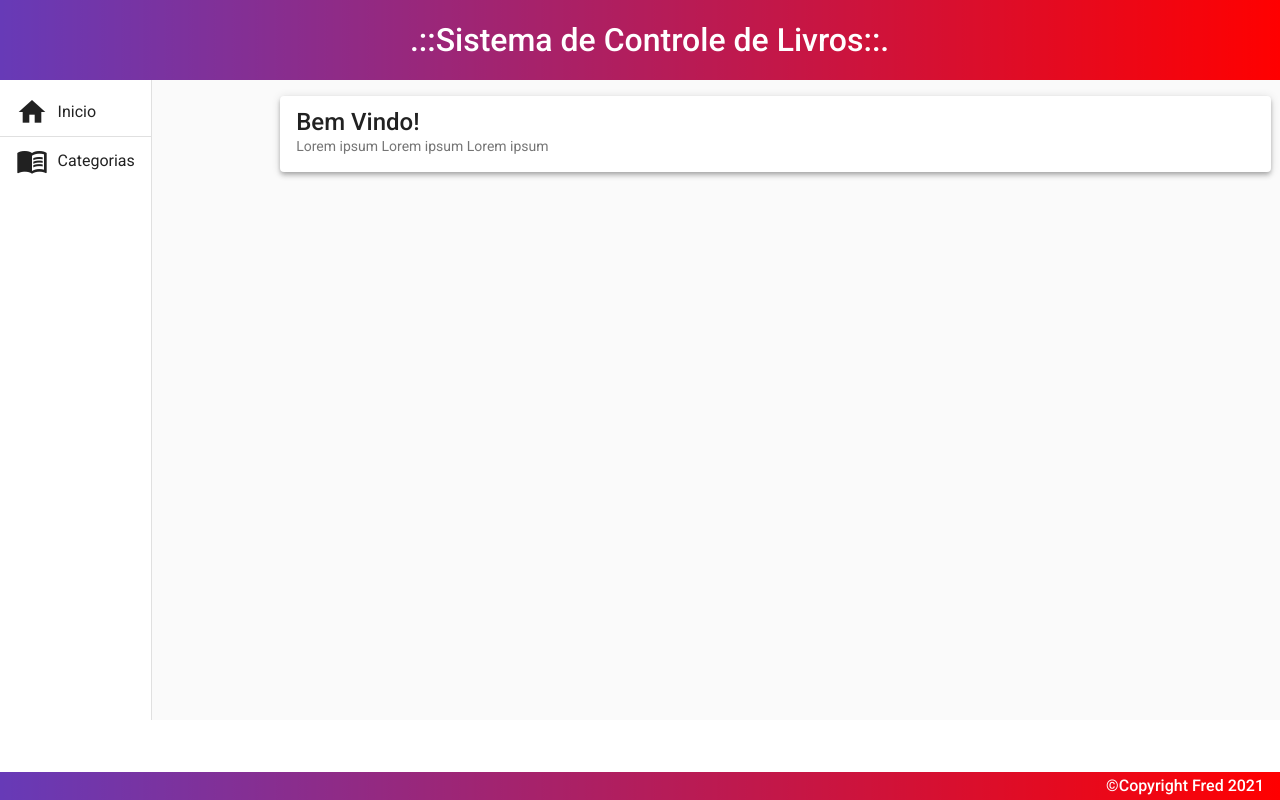
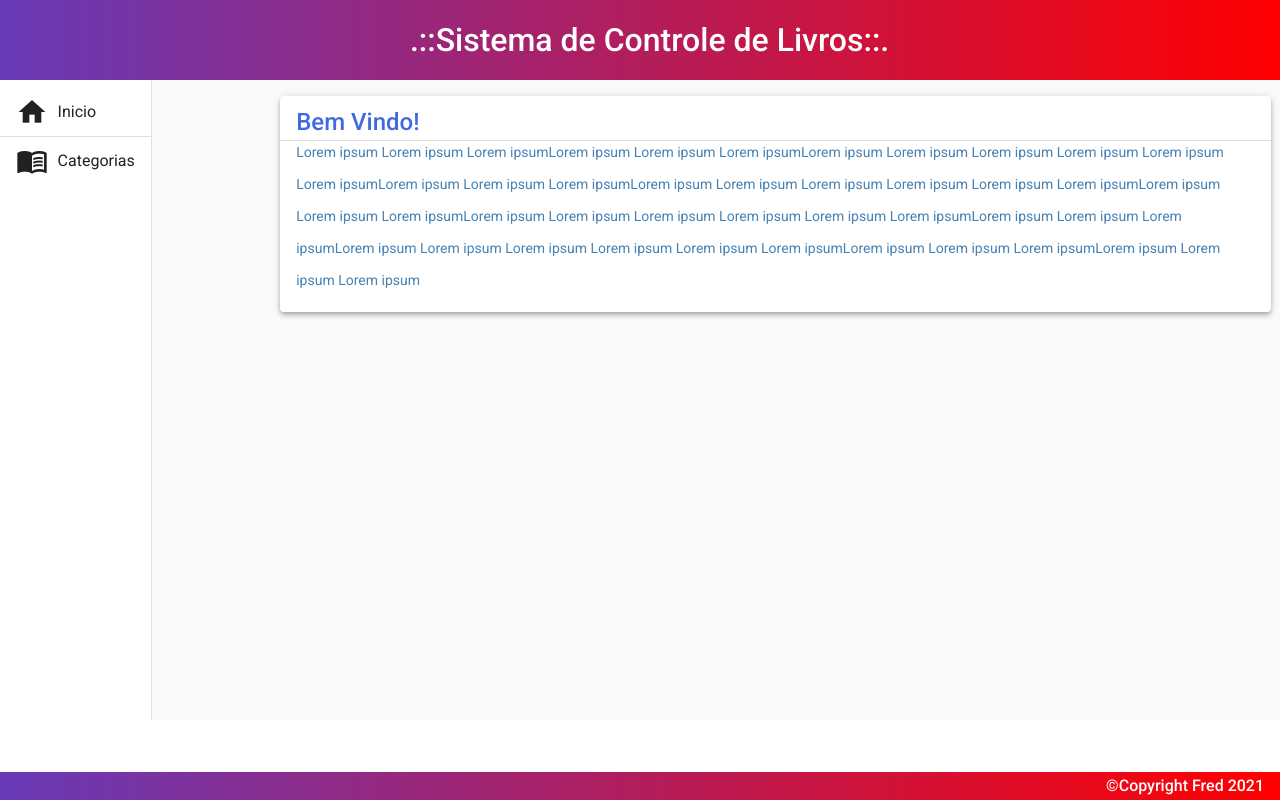
Before and after one commit to fredyefra/angular-livraria-frontend, an Angular app: page / in a window 1280 px wide. Built offline with nearby package versions, Linux system fonts and the light colour scheme.

Commit message:
Created/Post categoria.

```diff
--- a/src/app/app.module.ts
+++ b/src/app/app.module.ts
@@ -22,6 +22,7 @@ import {MatDividerModule} from '@angular/material/divider';
 import {MatInputModule} from '@angular/material/input';
 import {FormsModule} from '@angular/forms';
 import {MatFormFieldModule} from '@angular/material/form-field';
+import {MatSnackBarModule} from '@angular/material/snack-bar';
 import { CategoriaCreateComponent } from './components/view/categoria/categoria-create/categoria-create.component';
 
 @NgModule({
@@ -50,7 +51,8 @@ import { CategoriaCreateComponent } from './components/view/categoria/categoria-
     MatDividerModule,
     MatInputModule,
     FormsModule,
-    MatFormFieldModule
+    MatFormFieldModule,
+    MatSnackBarModule
   ],
   providers: [],
   bootstrap: [AppComponent]
--- a/src/app/components/view/categoria/categoria-create/categoria-create.component.html
+++ b/src/app/components/view/categoria/categoria-create/categoria-create.component.html
@@ -4,16 +4,16 @@
     </h1>
     <mat-form-field class="form">
        <mat-label>Nome</mat-label>
-       <input matInput type="text" name="nome" placeholder="lorem ipsum">
+       <input matInput  [(ngModel)]="categoria.nome" type="text" name="nome" placeholder="lorem ipsum">
     </mat-form-field>
 
     <mat-form-field class="form">
         <mat-label>Descrição</mat-label>
-        <textarea matInput type="text" name="descricao" placeholder="lorem ipsum"></textarea>
+        <textarea matInput  [(ngModel)]="categoria.descricao" type="text" name="descricao" placeholder="lorem ipsum"></textarea>
      </mat-form-field>
 
     <div class="buttons">
-        <button class="button mat-elevation-z8" mat-flat-button color="primary">
+        <button (click)="create()"  class="button mat-elevation-z8" mat-flat-button color="primary">
             CRIAR
           </button>
 
--- a/src/app/components/view/categoria/categoria-create/categoria-create.component.ts
+++ b/src/app/components/view/categoria/categoria-create/categoria-create.component.ts
@@ -1,15 +1,28 @@
-import { Component, OnInit } from '@angular/core';
+import { Component, OnInit } from "@angular/core";
+import { Router } from "@angular/router";
+import { Categoria } from "../categoria.model";
+import { CategoriaService } from "../categoria.service";
 
 @Component({
-  selector: 'app-categoria-create',
-  templateUrl: './categoria-create.component.html',
-  styleUrls: ['./categoria-create.component.css']
+  selector: "app-categoria-create",
+  templateUrl: "./categoria-create.component.html",
+  styleUrls: ["./categoria-create.component.css"],
 })
 export class CategoriaCreateComponent implements OnInit {
+  categoria: Categoria = {
+    nome: "",
+    descricao: "",
+  };
 
-  constructor() { }
+  constructor(private service: CategoriaService, private rota:Router) {}
 
-  ngOnInit(): void {
+  ngOnInit(): void {}
+
+  create(): void {
+    this.service.create(this.categoria).subscribe((resposta) => {
+    console.log(resposta);
+    this.service.mensagem('Categoria criada com sucesso!');
+    this.rota.navigate(['categorias']);
+  });
   }
-
 }
--- a/src/app/components/view/categoria/categoria-list/categoria-list.component.ts
+++ b/src/app/components/view/categoria/categoria-list/categoria-list.component.ts
@@ -29,8 +29,7 @@ export class CategoriaListComponent implements OnInit {
     })
   }
 
-  rotaNovaCategoria(){
+  rotaNovaCategoria(): void{
     this.rota.navigate(["categorias/create"]);
   }
-
 }
--- a/src/app/components/view/categoria/categoria.model.ts
+++ b/src/app/components/view/categoria/categoria.model.ts
@@ -1,5 +1,5 @@
 export interface Categoria{
     identificador?: String,
     nome:String,
-    descricacao:String;
+    descricao:String;
 }
--- a/src/app/components/view/categoria/categoria.service.ts
+++ b/src/app/components/view/categoria/categoria.service.ts
@@ -1,22 +1,33 @@
-import { HttpClient } from '@angular/common/http';
-import { Injectable } from '@angular/core';
-import { Observable } from 'rxjs';
-import { environment } from 'src/environments/environment';
-import { Categoria } from './categoria.model';
-
+import { HttpClient } from "@angular/common/http";
+import { Injectable } from "@angular/core";
+import { MatSnackBar } from "@angular/material/snack-bar";
+import { Observable } from "rxjs";
+import { environment } from "src/environments/environment";
+import { Categoria } from "./categoria.model";
 
 @Injectable({
-  providedIn: 'root'
+  providedIn: "root",
 })
 export class CategoriaService {
-
   urlEndpoint: String = environment.urlEndPoint;
 
-  constructor(private http:HttpClient) { }
+  constructor(private http: HttpClient, private _snack: MatSnackBar) {}
 
-  findAll():Observable<Categoria[]>{
+  findAll(): Observable<Categoria[]> {
     const url = `${this.urlEndpoint}/categorias`;
     return this.http.get<Categoria[]>(url);
   }
 
+  create(categoria: Categoria): Observable<Categoria> {
+    const url = `${this.urlEndpoint}/categorias`;
+    return this.http.post<Categoria>(url, categoria);
+  }
+
+  mensagem(mensagem: String): void {
+    this._snack.open(`${mensagem}`, "OK", {
+      horizontalPosition: "end",
+      verticalPosition: "top",
+      duration: 3500,
+    });
+  }
 }
--- a/src/app/components/view/home/home.component.css
+++ b/src/app/components/view/home/home.component.css
@@ -3,7 +3,7 @@
   margin: 1rem auto;
 }
 
-/* .title
+ .title
 {
 color: royalblue;
 }
@@ -11,7 +11,7 @@ color: royalblue;
 .subtitle{
     line-height: 2rem;
     color: steelblue;
-} */
+}
 
 /*CELULAR*/
 @media (max-width: 450px) {
--- a/src/app/components/view/home/home.component.html
+++ b/src/app/components/view/home/home.component.html
@@ -4,8 +4,14 @@
       Bem Vindo!
   </mat-card-title>
 
+  <mat-divider></mat-divider>
+
   <mat-card-subtitle class="subtitle">
-    Lorem ipsum Lorem ipsum Lorem ipsum
-</mat-card-subtitle>
+    Lorem ipsum Lorem ipsum Lorem ipsumLorem ipsum Lorem ipsum Lorem ipsumLorem ipsum Lorem ipsum Lorem ipsum
+    Lorem ipsum Lorem ipsum Lorem ipsumLorem ipsum Lorem ipsum Lorem ipsumLorem ipsum Lorem ipsum Lorem ipsum
+    Lorem ipsum Lorem ipsum Lorem ipsumLorem ipsum Lorem ipsum Lorem ipsumLorem ipsum Lorem ipsum Lorem ipsum
+    Lorem ipsum Lorem ipsum Lorem ipsumLorem ipsum Lorem ipsum Lorem ipsumLorem ipsum Lorem ipsum Lorem ipsum
+    Lorem ipsum Lorem ipsum Lorem ipsumLorem ipsum Lorem ipsum Lorem ipsumLorem ipsum Lorem ipsum Lorem ipsum
+  </mat-card-subtitle>
 
 </mat-card>
```
Also changed, not shown: src/app/components/view/categoria/categoria-list/categoria-list.component.html (+5 -9 lines).
